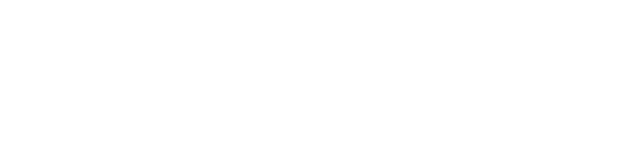
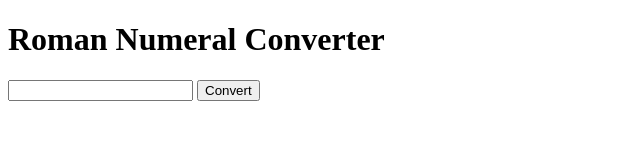
Before and after one commit to shufurudin/Roman-Numeral-Converter, a plain HTML site: page index.html in a window 1280 px wide. Shown: the whole page, without its empty margins (0-640 px from the left). Drawn offline with Linux system fonts and the light colour scheme.

Commit message:
HTML ended

```diff
--- a/index.html
+++ b/index.html
@@ -7,7 +7,14 @@
   <title>Roman Numeral Converter</title>
 </head>
 <body>
-
+  <main>
+    <h1>Roman Numeral Converter</h1>
+    <div id="main_cntr">
+      <input type="number" name="number" id="number" autocomplete="off">
+      <button id="convert-btn">Convert</button>
+      <div id="output"></div>
+    </div>
+  </main>
   <script src="script/main.js"></script>
 </body>
 
```
